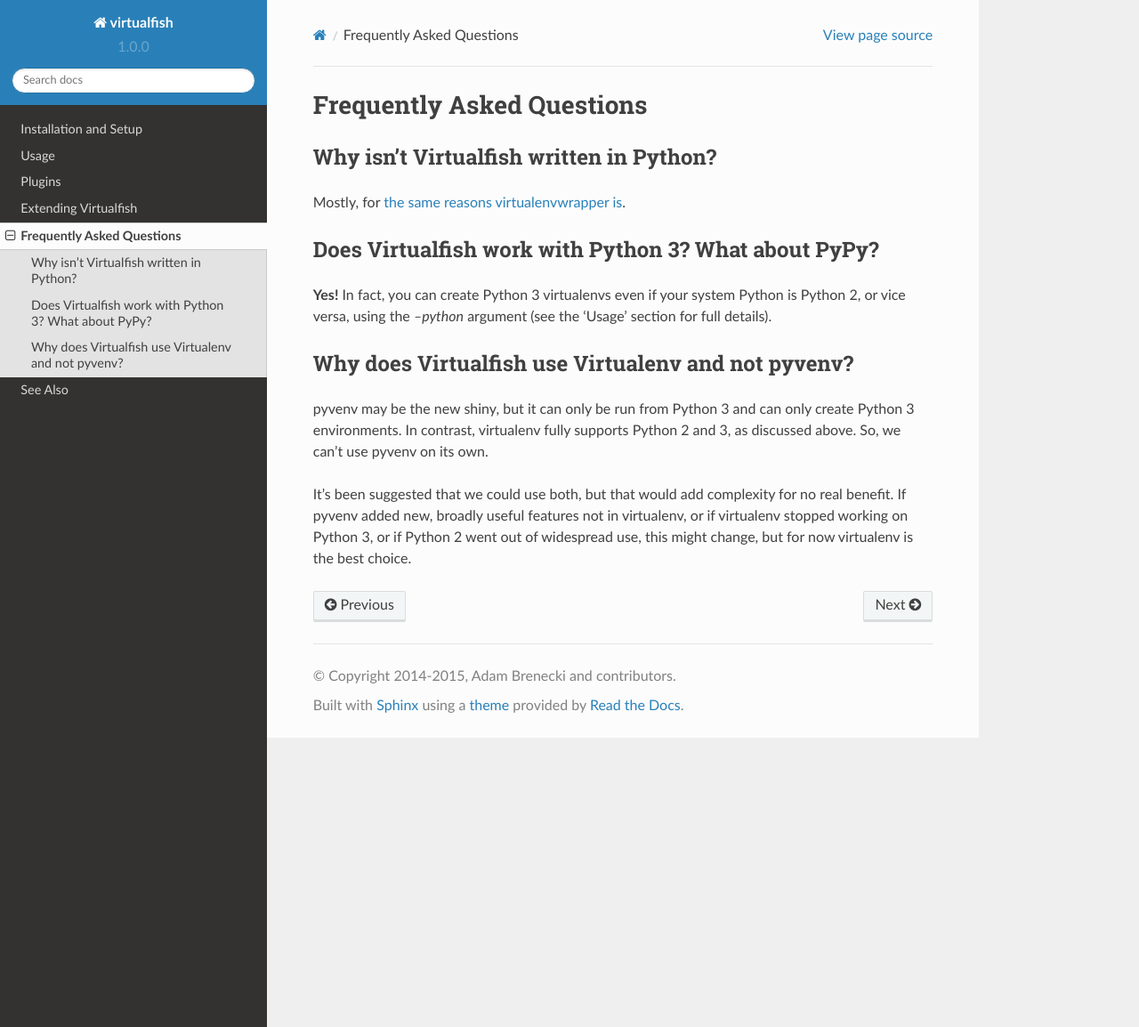
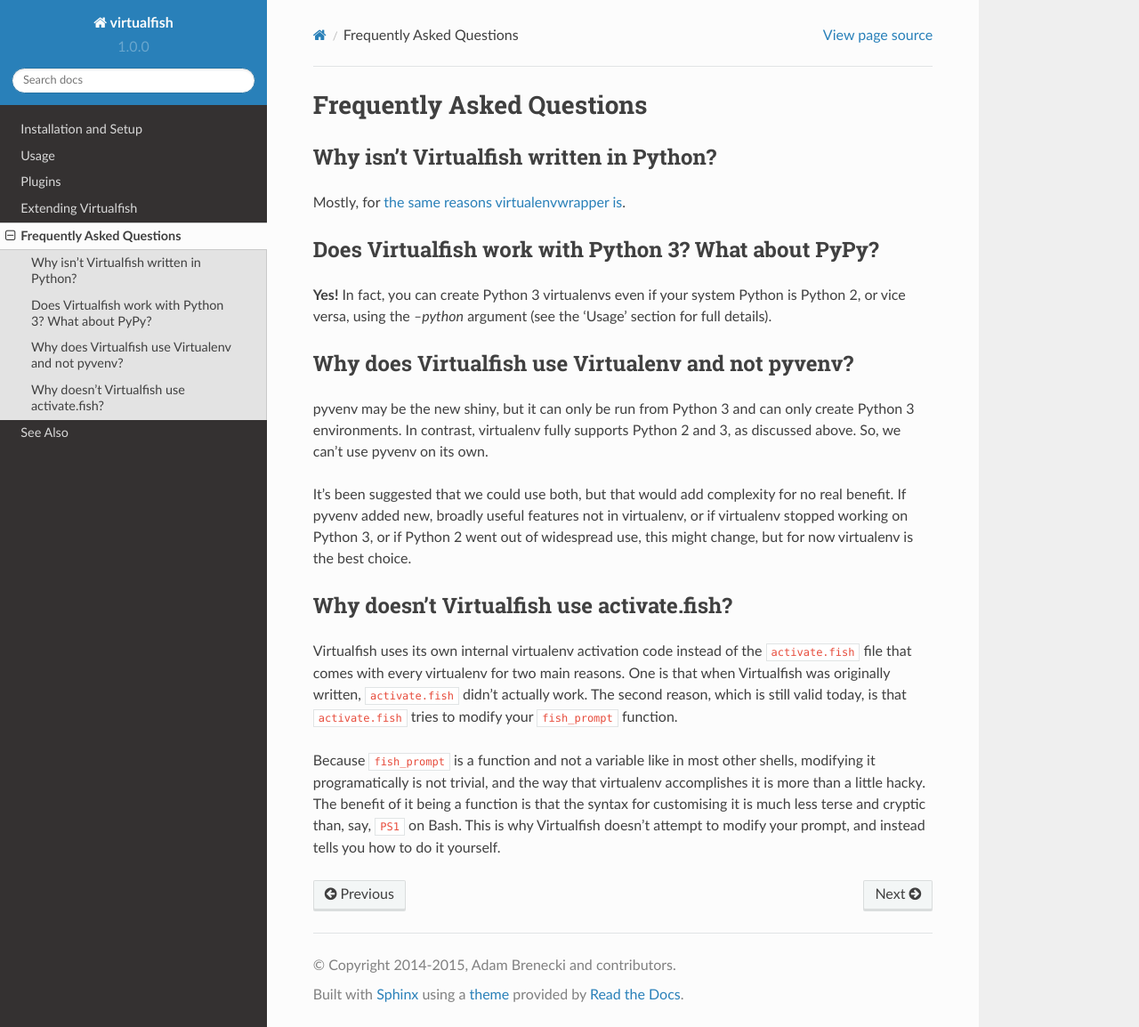
Before and after one commit to justinmayer/virtualfish, a Sphinx documentation site: the page built from docs/faq.rst, in a window 1280 px wide and 1154 px high. Shown: the whole window at 89% size. Built offline with Sphinx 7.4.7 and the Read the Docs theme 2.0.0, drawn with Linux system fonts in a browser that asks for light colours.

Commit message:
docs(faq): Explain why Virtualfish doesn't use activate.fish

```diff
--- a/docs/faq.rst
+++ b/docs/faq.rst
@@ -24,3 +24,19 @@
 real benefit. If pyvenv added new, broadly useful features not in virtualenv, or
 if virtualenv stopped working on Python 3, or if Python 2 went out of widespread
 use, this might change, but for now virtualenv is the best choice.
+
+Why doesn't Virtualfish use activate.fish?
+------------------------------------------
+
+Virtualfish uses its own internal virtualenv activation code instead of the
+``activate.fish`` file that comes with every virtualenv for two main reasons.
+One is that when Virtualfish was originally written, ``activate.fish`` didn't
+actually work. The second reason, which is still valid today, is that
+``activate.fish`` tries to modify your ``fish_prompt`` function.
+
+Because ``fish_prompt`` is a function and not a variable like in most other
+shells, modifying it programatically is not trivial, and the way that
+virtualenv accomplishes it is more than a little hacky. The benefit of it being
+a function is that the syntax for customising it is much less terse and cryptic
+than, say, ``PS1`` on Bash. This is why Virtualfish doesn't attempt to modify
+your prompt, and instead tells you how to do it yourself.
```
